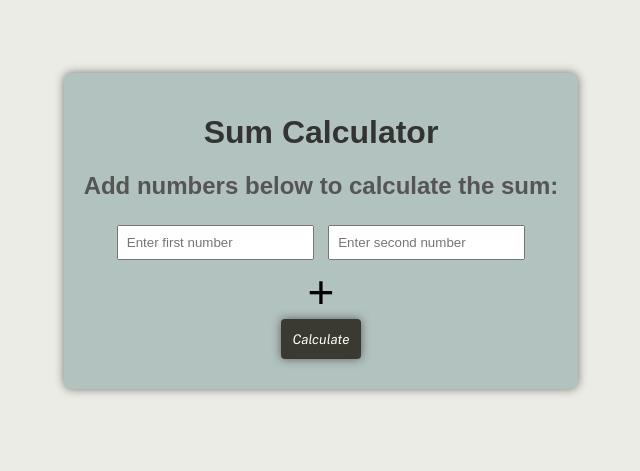
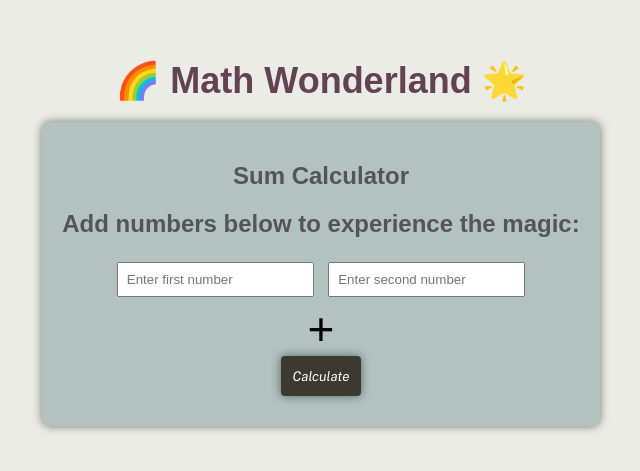
Before and after one commit to movi1/Sum-Calculator, a website: page public/index.html in a window 1280 px wide. Shown: the part 169-640 px from the top of the page, without its empty margins (319-959 px from the left). Drawn offline with nearby package versions, Linux system fonts and the light colour scheme; a web font is replaced by a local one.

Commit message:
change title and subtile

```diff
--- a/public/index.html
+++ b/public/index.html
@@ -14,10 +14,12 @@
 </head>
 
 <body>
+    <h1 id="title">🌈 Math Wonderland 🌟</h1>
     <div class="main-container">
+
         <div class="container">
-            <h1>Sum Calculator</h1>
-            <h2>Add numbers below to calculate the sum:</h2>
+            <h2>Sum Calculator</h2>
+            <h2>Add numbers below to experience the magic:</h2>
 
             <input type="number" id="num1" placeholder="Enter first number">
             <input type="number" id="num2" placeholder="Enter second number">
--- a/public/script.js
+++ b/public/script.js
@@ -20,7 +20,7 @@ calculateBtn.addEventListener('click', () => {
     const sum = num1 + num2;
 
      // Display only the sum in the resultDiv
-     resultDiv.innerHTML = `tot = ${sum}`;
+     resultDiv.innerHTML = sum;
 
     // Add a class to the result element
     resultDiv.classList.add('show-emoji');
--- a/public/style.css
+++ b/public/style.css
@@ -9,6 +9,7 @@
     display: flex;
     justify-content: center;
     align-items: center;
+    flex-direction: column;
     height: 100vh;
 }
 
@@ -19,6 +20,12 @@
     box-shadow: 0 0 10px rgba(0, 0, 0.4, 0.5);
     padding: 20px;
     text-align: center;
+}
+
+#title {
+  color: #634254;
+  font-size: 36px; /* Adjust the font size as needed */
+  margin-bottom: 20px;
 }
 
 /* Style headings */
```
